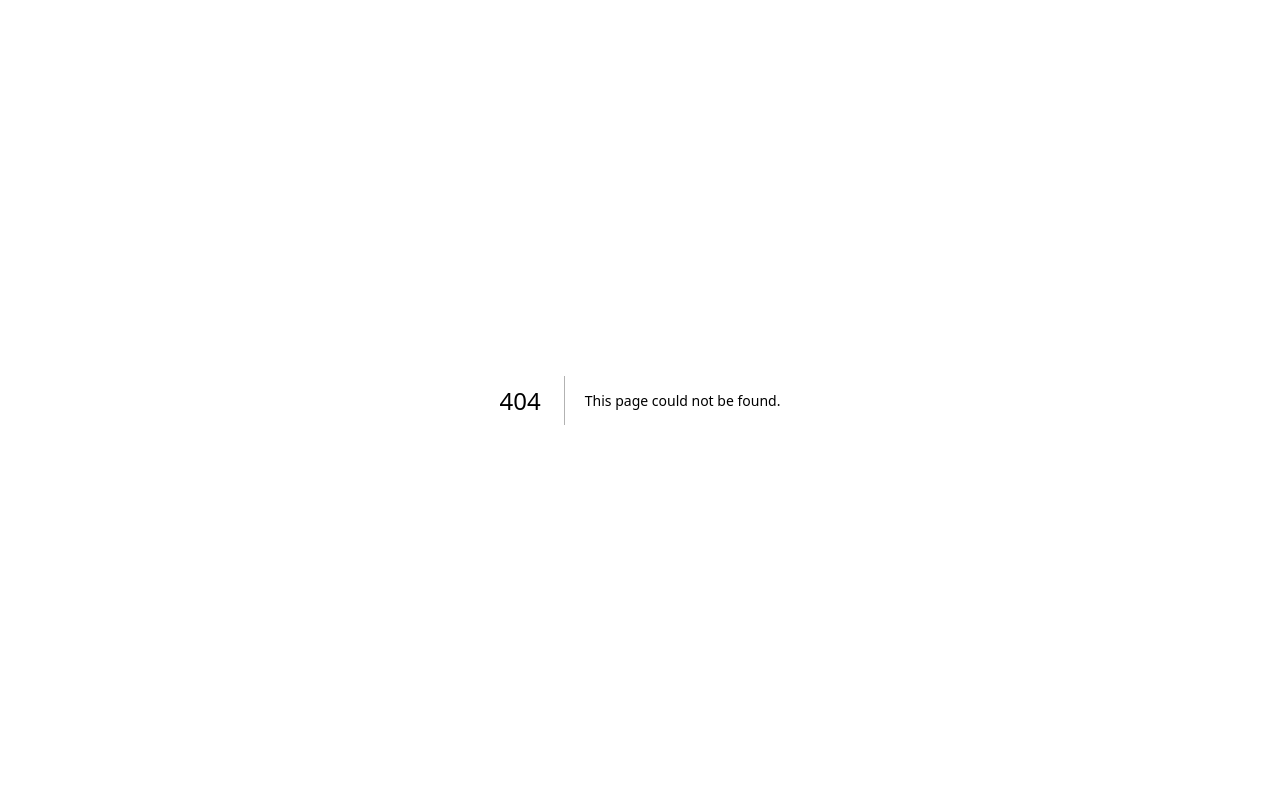
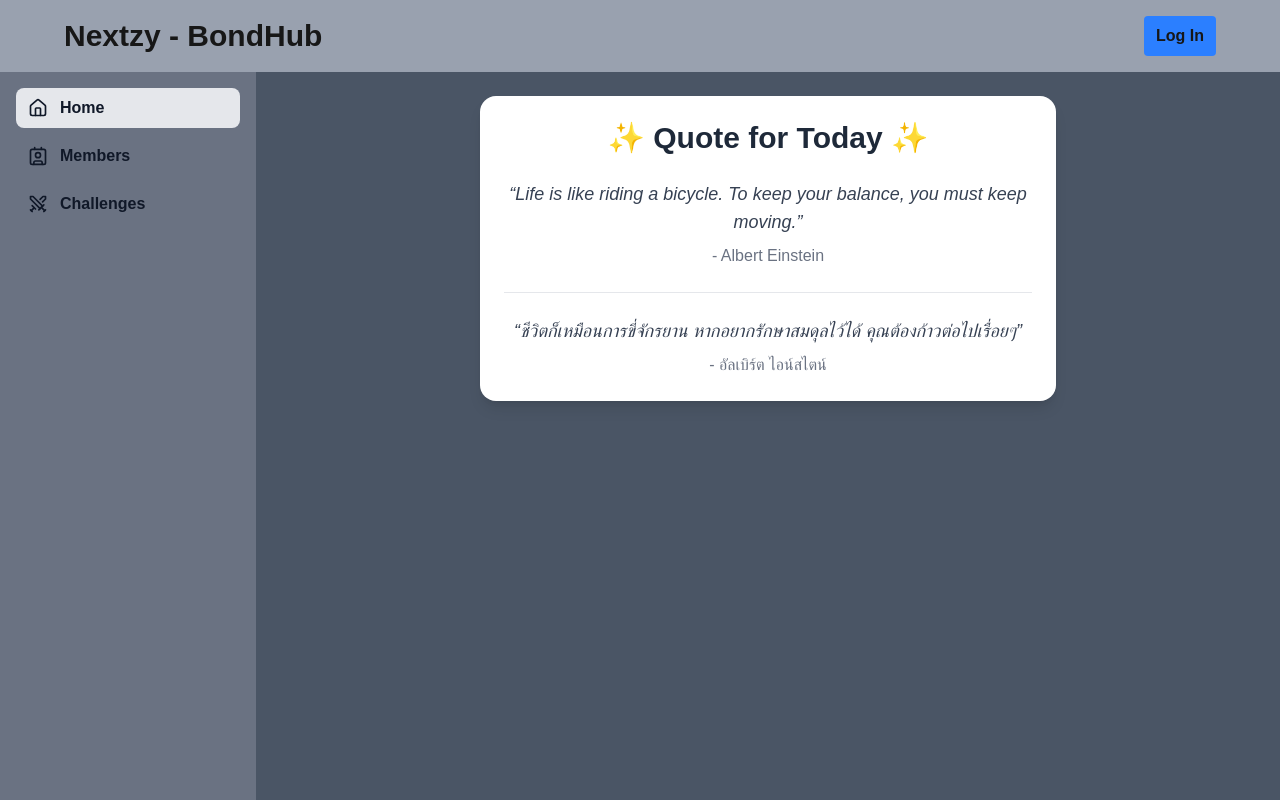
Before and after one commit to nuttapongnextzy/bondhub, a Next.js app in the folder web/: page /home in a window 1280 px wide. Before the commit this address had no page. Built offline with nearby package versions, Linux system fonts and the light colour scheme.

Commit message:
feat: create Home page

```diff
--- /dev/null
+++ b/web/app/(main)/home/page.tsx
@@ -0,0 +1,7 @@
+import QuoteCard from "@/components/QuoteCard";
+
+function Page() {
+  return QuoteCard();
+}
+
+export default Page;
--- a/web/app/(main)/login/page.tsx
+++ b/web/app/(main)/login/page.tsx
@@ -1,9 +1,6 @@
-import LoginForm from "@/components/LoginForm";
-
 function Page() {
   return (
-    <div className="p-10">
-      <LoginForm />
+    <div className="">
     </div>
   );
 }
--- a/web/app/page.tsx
+++ b/web/app/page.tsx
@@ -1,7 +1,7 @@
 import { redirect } from "next/navigation";
 
 function Page() {
-  redirect("/members");
+  redirect("/home");
 }
 
 export default Page;
--- a/web/components/LoginFormModal.tsx
+++ b/web/components/LoginFormModal.tsx
@@ -83,7 +83,7 @@ const PasswordInput = () => {
 const LoginForm = () => {
   const router = useRouter();
 
-  const handleSubmit = async (e) => {
+  const handleSubmit = async (e: any) => {
     e.preventDefault();
 
     const formData = new FormData(e.target);
--- a/web/components/MyProfileButton.tsx
+++ b/web/components/MyProfileButton.tsx
@@ -36,7 +36,7 @@ export default function MyProfileButton({
     },
     {
       name: "Log Out",
-      href: "/members",
+      href: "/home",
       onClick: () => handleMenuClick("logout"),
     },
   ];
--- /dev/null
+++ b/web/components/QuoteCard.tsx
@@ -0,0 +1,25 @@
+function QuoteCard() {
+  return (
+    <div className="p-6 max-w-xl mx-auto bg-white rounded-2xl shadow-lg">
+      <h1 className="text-3xl font-bold text-center text-gray-800">
+        ✨ Quote for Today ✨
+      </h1>
+      <div className="mt-6 text-center">
+        <p className="text-lg italic text-gray-700">
+          “Life is like riding a bicycle. To keep your balance, you must keep
+          moving.”
+        </p>
+        <p className="mt-2 text-gray-500">- Albert Einstein</p>{" "}
+      </div>
+      <div className="mt-6 text-center border-t border-gray-200 pt-6">
+        <p className="text-lg italic text-gray-700">
+          “ชีวิตก็เหมือนการขี่จักรยาน หากอยากรักษาสมดุลไว้ได้
+          คุณต้องก้าวต่อไปเรื่อยๆ”
+        </p>
+        <p className="mt-2 text-gray-500">- อัลเบิร์ต ไอน์สไตน์</p>{" "}
+      </div>
+    </div>
+  );
+}
+
+export default QuoteCard;
--- a/web/components/SidebarMenu.tsx
+++ b/web/components/SidebarMenu.tsx
@@ -14,9 +14,10 @@ import {
 } from "lucide-react";
 
 const menuItems = [
+  { name: "Home", href: "/home", icon: Home },
   { name: "Members", href: "/members", icon: Contact },
   { name: "Challenges", href: "/challenges", icon: Swords },
-//   { name: "My Profile", href: "/my-profile/1", icon: User },
+  // { name: "My Profile", href: "/my-profile/1", icon: User },
   // { name: "Games", href: "/games", icon: Gamepad },
   // { name: "Settings", href: "/settings", icon: Settings },
   // { name: "Logout", href: "/logout", icon: LogOut },
```
